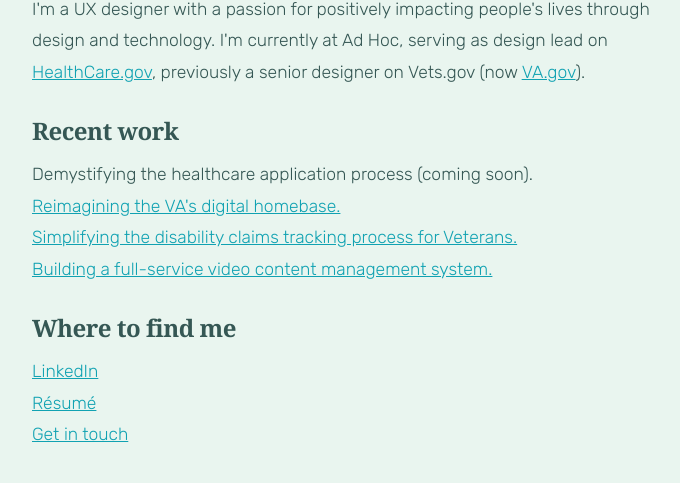
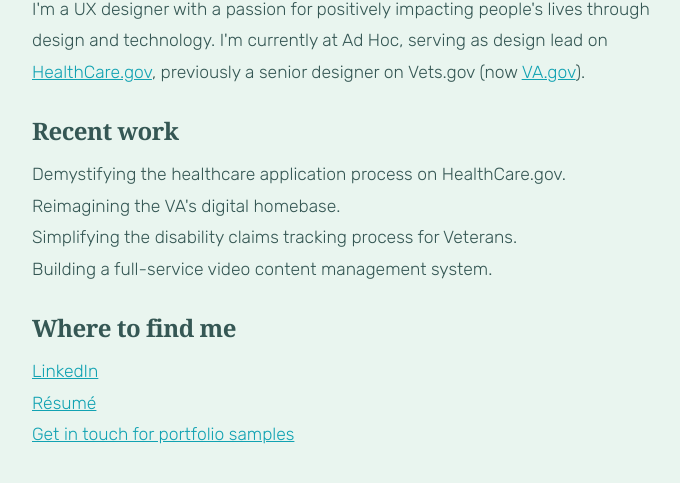
Before and after one commit to melwoodard/melwoodard.github.io, a plain HTML site: page index.html in a window 1280 px wide. Shown: the part 233-716 px from the top of the page, without its empty margins (96-776 px from the left). Drawn offline with Linux system fonts and the light colour scheme; a web font is replaced by a local one.

Commit message:
Update index.html

```diff
--- a/index.html
+++ b/index.html
@@ -44,14 +44,14 @@
         <h1>Hi! I'm Mel Woodard.</h1>
         <p>I'm a UX designer with a passion for positively impacting people's lives through design and technology. I'm currently at Ad Hoc, serving as design lead on <a href="https://www.healthcare.gov">HealthCare.gov</a>, previously a senior designer on Vets.gov (now <a href="https://www.va.gov">VA.gov</a>).</p>
         <h5>Recent work</h5>
-        <p>Demystifying the healthcare application process (coming soon).</br>
-        <a href="vets-dashboard.html">Reimagining the VA's digital homebase.</a></br>
-        <a href="vets-claim-status.html">Simplifying the disability claims tracking process for Veterans.</a></br>
-        <a href="boxxspring-cms.html">Building a full-service video content management system.</a></p>
+        <p>Demystifying the healthcare application process on HealthCare.gov.</br>
+        Reimagining the VA's digital homebase.</br>
+        Simplifying the disability claims tracking process for Veterans.</br>
+        Building a full-service video content management system.</p>
         <h5>Where to find me</h5>
         <a href="https://www.linkedin.com/in/melwoodard/" target="_blank">LinkedIn</a></br>
         <a href="resume.html">Résumé</a></br>
-        <a href="mailto:hello@melwoodard.com">Get in touch</a>
+        <a href="mailto:hello@melwoodard.com">Get in touch for portfolio samples</a>
       </div>
     </div>
   </div>
```
